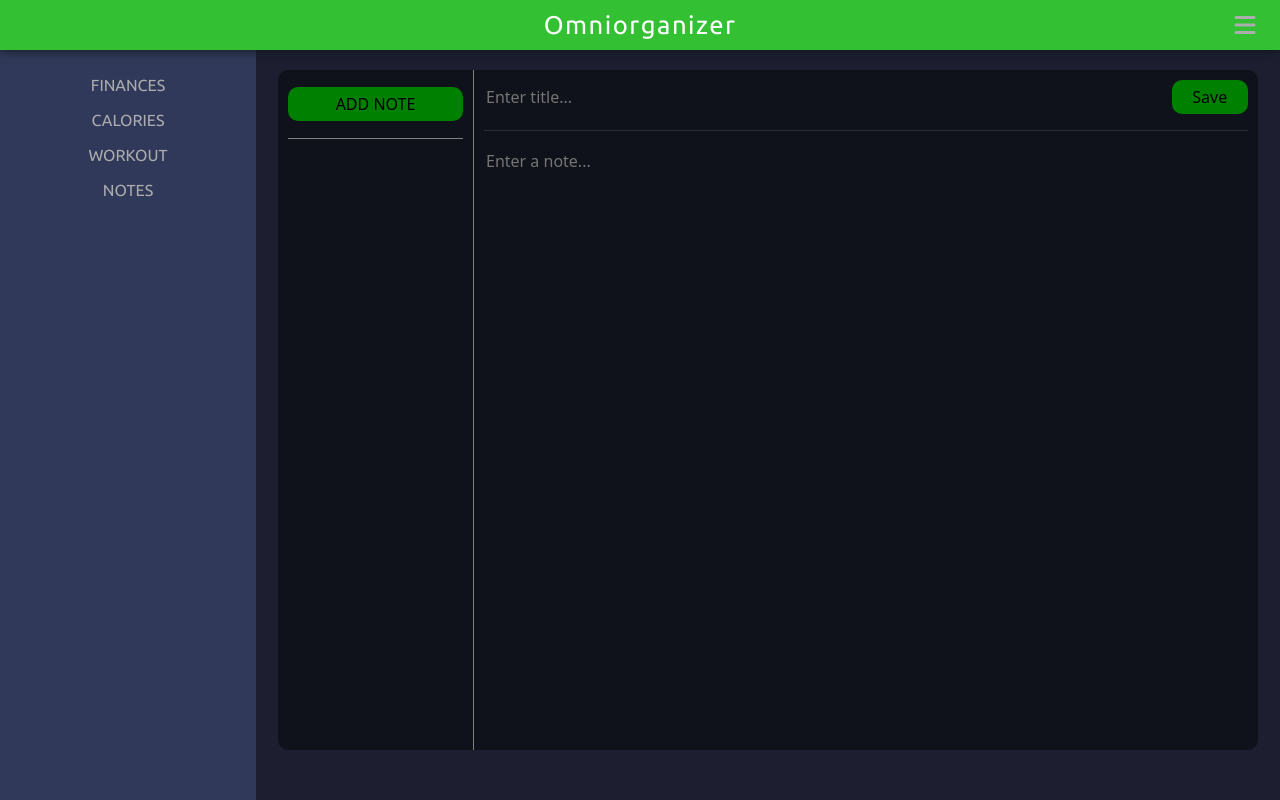
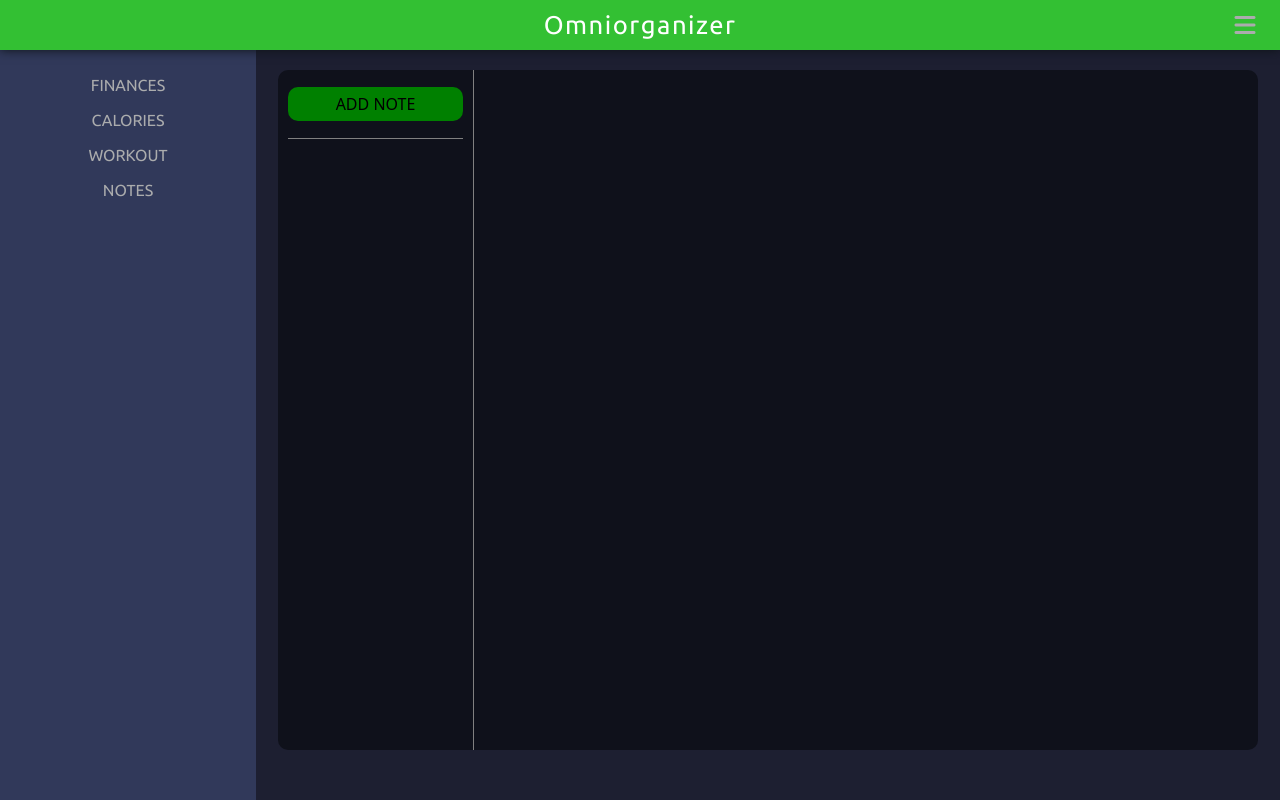
Before and after one commit to paka95/omni_organizer, a Django app: page /notes/ in a window 1280 px wide. Run offline with Django 4.2, Linux system fonts and the light colour scheme; data that the repository does not hold is empty; some libraries are stand-ins or nearby versions.

Commit message:
Hid input form when there are no notes

```diff
--- a/notes/static/notes/js/build-list.js
+++ b/notes/static/notes/js/build-list.js
@@ -4,6 +4,7 @@
 
 export function buildList() {
     const notesList = document.querySelector('.notes-list');
+    const noteInputContainer = document.querySelector('.note-input-container');
     notesList.innerHTML = ''
 
     fetch('get-notes/')
@@ -11,7 +12,26 @@
     .then(data => {
         if (data.length == 0) {
             notesList.innerHTML = `<div style="margin: 5px auto; width: 90%; height: 120px; text-align:center">You have no notes yet</div>`;
-        }
+            noteInputContainer.innerHTML = `
+            <div style="display: flex; justify-content: center; align-items: center; width: 100%; height: 100%; color: gray">
+                <div style="width: 50%; height: 50%; display: flex; flex-direction: column; justify-content: center; align-items: center;">
+                    <div>
+                        <i class="fa-solid fa-10x fa-note-sticky"></i>
+                    </div>
+                    <div style="margin:30px auto">Add note to start typing</div>
+                </div>
+            </div>`;
+        } else {
+            noteInputContainer.innerHTML = `
+            <form class="note-input-form" id="note-input-form">
+                <div style="display: flex; justify-content: space-around;">
+                    <input type="text" placeholder="Enter title..." class="note-input-title" id="note-input-title">
+                    <button type="submit" class="note-save-btn" id="note-save-btn">Save</button>
+                </div>
+                <hr/>
+                <textarea placeholder="Enter a note..." class="note-input-content" id="note-input-content"></textarea>
+            </form>
+            `;
 
             data.forEach((note, index) => {
                 const dateObj = new Date(note.last_updated);
@@ -56,5 +76,6 @@
             const editCards = document.getElementsByClassName('note-card')
             deleteNote(deleteButtons);
             editNote(editCards);
+        }
     })
 }
--- a/notes/templates/notes/index.html
+++ b/notes/templates/notes/index.html
@@ -21,14 +21,14 @@
         </div>
 
         <div class="note-input-container">
-            <form class="note-input-form" id="note-input-form">
+            <!-- <form class="note-input-form" id="note-input-form">
                 <div style="display: flex; justify-content: space-around;">
                     <input type="text" placeholder="Enter title..." class="note-input-title" id="note-input-title">
                     <button type="submit" class="note-save-btn" id="note-save-btn">Save</button>
                 </div>
                 <hr/>
                 <textarea placeholder="Enter a note..." class="note-input-content" id="note-input-content"></textarea>
-            </form>
+            </form> -->
         </div>
     </div>
 
```
Lines whose indentation alone changed are shown as unchanged.
